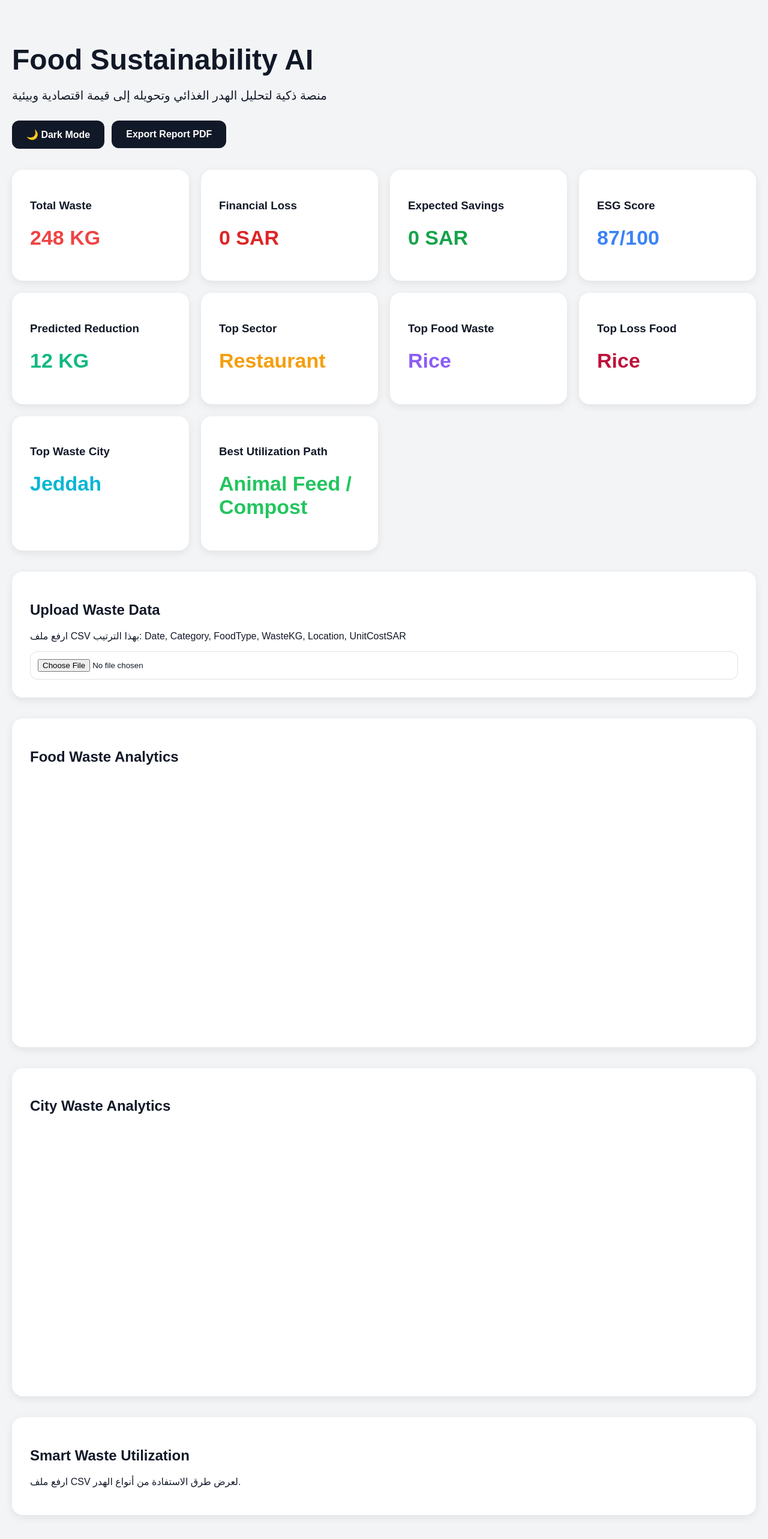
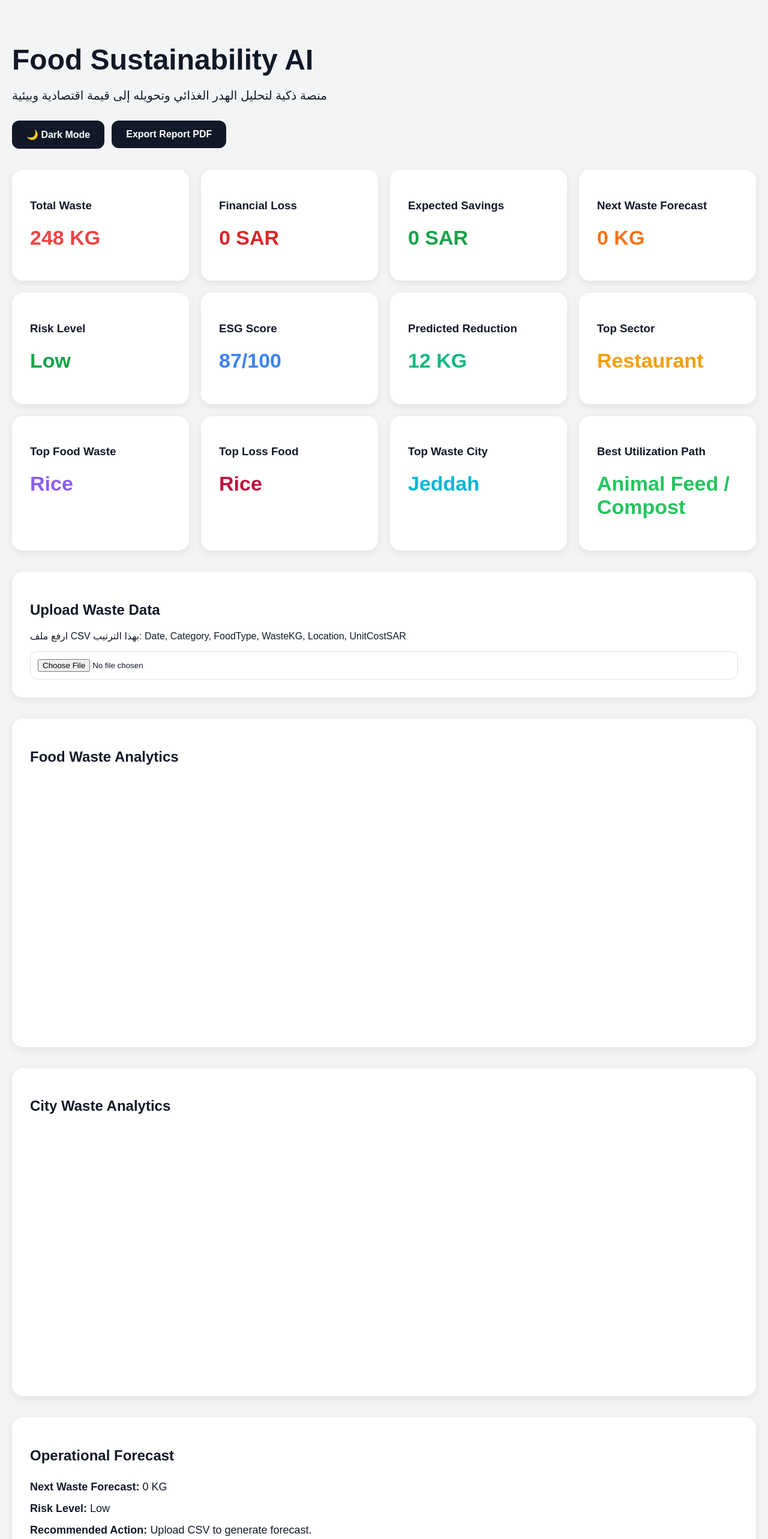
Before and after one commit to aboremasx0x-boop/food-sustainability-ai, a Next.js app in the folder Food_Sustainability_AI_Full_Platform/food_sustainability_frontend_v3/: page / in a window 1280 px wide. Shown: the top 2566 px of the page at 60% size. Built offline with nearby package versions, Linux system fonts and the light colour scheme.

Commit message:
Update index.jsx

```diff
--- a/Food_Sustainability_AI_Full_Platform/food_sustainability_frontend_v3/pages/index.jsx
+++ b/Food_Sustainability_AI_Full_Platform/food_sustainability_frontend_v3/pages/index.jsx
@@ -26,6 +26,10 @@ export default function Home() {
   const [expectedSavings, setExpectedSavings] = useState(0);
   const [topLossFood, setTopLossFood] = useState("Rice");
 
+  const [nextWasteForecast, setNextWasteForecast] = useState(0);
+  const [riskLevel, setRiskLevel] = useState("Low");
+  const [operationAdvice, setOperationAdvice] = useState("Upload CSV to generate forecast.");
+
   const [foodStats, setFoodStats] = useState([]);
   const [cityStats, setCityStats] = useState([]);
   const [utilizationTips, setUtilizationTips] = useState([]);
@@ -48,6 +52,24 @@ export default function Home() {
         ar: "إعادة تدوير غذائي أو تحويله إلى سماد أو طاقة حيوية",
       }
     );
+  }
+
+  function calculateRisk(forecast) {
+    if (forecast >= 40) return "High";
+    if (forecast >= 20) return "Medium";
+    return "Low";
+  }
+
+  function getAdvice(risk, topFood, topCategory) {
+    if (risk === "High") {
+      return `خفض إنتاج ${topFood} في قطاع ${topCategory} بنسبة 15–20% خلال اليوم القادم.`;
+    }
+
+    if (risk === "Medium") {
+      return `مراقبة تجهيز ${topFood} وتقليل الكمية بنسبة 8–10% حسب الطلب الفعلي.`;
+    }
+
+    return `مستوى الهدر منخفض، استمر في المتابعة اليومية وتحسين التوزيع.`;
   }
 
   function handleFileUpload(e) {
@@ -131,6 +153,11 @@ export default function Home() {
       const roundedLoss = Math.round(totalLoss);
       const savings = Math.round(totalLoss * 0.12);
 
+      const averageWaste = rows.length > 0 ? total / rows.length : 0;
+      const forecast = Math.round(averageWaste * 1.15);
+      const risk = calculateRisk(forecast);
+      const advice = getAdvice(risk, highestFood, highestCategory);
+
       const tips = sortedFoods.map((item) => {
         const utilization = getUtilization(item.name);
         const loss = Math.round(foodLosses[item.name] || 0);
@@ -154,6 +181,9 @@ export default function Home() {
       setFinancialLoss(roundedLoss);
       setExpectedSavings(savings);
       setTopLossFood(highestLossFood);
+      setNextWasteForecast(forecast);
+      setRiskLevel(risk);
+      setOperationAdvice(advice);
       setFoodStats(sortedFoods);
       setCityStats(sortedLocations);
       setUtilizationTips(tips);
@@ -170,11 +200,12 @@ export default function Home() {
 • إجمالي الخسارة المالية: ${roundedLoss} SAR
 • أعلى صنف مسبب للخسارة: ${highestLossFood}
 • التوفير المتوقع: ${savings} SAR
-• التخفيض المتوقع: ${predictedReduction} KG
+• توقع الهدر القادم: ${forecast} KG
+• مستوى الخطر: ${risk}
 • مؤشر ESG: ${esgScore}/100
 
-التوصية:
-ابدأ بتقليل هدر ${highestLossFood} لأنه أعلى صنف مسبب للخسارة المالية، مع توجيه الهدر إلى مسار ${strongestPath}.
+التوصية التشغيلية:
+${advice}
 `);
     };
 
@@ -221,6 +252,8 @@ export default function Home() {
           <Card title="Total Waste" value={`${totalWaste} KG`} color="#ef4444" darkMode={darkMode} />
           <Card title="Financial Loss" value={`${financialLoss} SAR`} color="#dc2626" darkMode={darkMode} />
           <Card title="Expected Savings" value={`${expectedSavings} SAR`} color="#16a34a" darkMode={darkMode} />
+          <Card title="Next Waste Forecast" value={`${nextWasteForecast} KG`} color="#f97316" darkMode={darkMode} />
+          <Card title="Risk Level" value={riskLevel} color={riskLevel === "High" ? "#dc2626" : riskLevel === "Medium" ? "#f59e0b" : "#16a34a"} darkMode={darkMode} />
           <Card title="ESG Score" value={`${esg}/100`} color="#3b82f6" darkMode={darkMode} />
           <Card title="Predicted Reduction" value={`${reduction} KG`} color="#10b981" darkMode={darkMode} />
           <Card title="Top Sector" value={topCategory} color="#f59e0b" darkMode={darkMode} />
@@ -259,7 +292,6 @@ export default function Home() {
 
         <Section darkMode={darkMode}>
           <h2>Food Waste Analytics</h2>
-
           <div style={{ width: "100%", height: 420 }}>
             <ResponsiveContainer>
               <BarChart data={foodStats}>
@@ -274,7 +306,6 @@ export default function Home() {
 
         <Section darkMode={darkMode}>
           <h2>City Waste Analytics</h2>
-
           <div style={{ width: "100%", height: 420 }}>
             <ResponsiveContainer>
               <BarChart data={cityStats}>
@@ -285,6 +316,17 @@ export default function Home() {
               </BarChart>
             </ResponsiveContainer>
           </div>
+        </Section>
+
+        <Section darkMode={darkMode}>
+          <h2>Operational Forecast</h2>
+          <p style={{ lineHeight: "2", fontSize: "18px" }}>
+            <strong>Next Waste Forecast:</strong> {nextWasteForecast} KG
+            <br />
+            <strong>Risk Level:</strong> {riskLevel}
+            <br />
+            <strong>Recommended Action:</strong> {operationAdvice}
+          </p>
         </Section>
 
         <Section darkMode={darkMode}>
```
